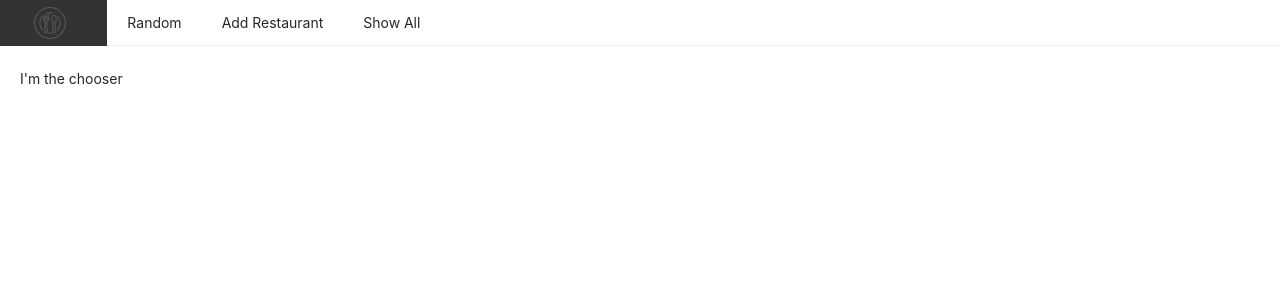
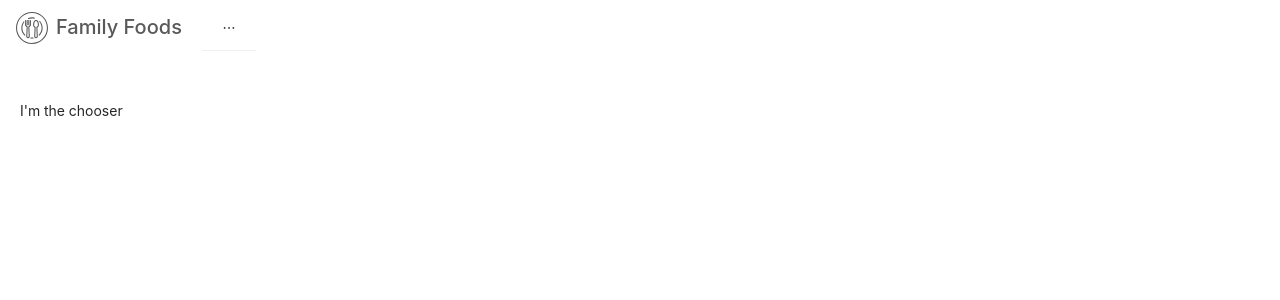
Before and after one commit to jaidharosenblatt/familyfoods, a React (Create React App) app: page /random in a window 1280 px wide. Shown: the top 300 px of the page. Built offline with nearby package versions, Linux system fonts and the light colour scheme.

Commit message:
added tags for restaraunts

```diff
--- a/src/App.css
+++ b/src/App.css
@@ -1,13 +1,26 @@
 @import "~antd/dist/antd.css";
 
 .navbar {
+  margin: 5px 0px;
+  height: 68px;
+  background-color: white;
+  z-index: 2;
   overflow: hidden;
-  background-color: #333;
   position: fixed; /* Set the navbar to fixed position */
   top: 0; /* Position the navbar at the top of the page */
-  width: 100%; /* Full width */
+  width: 100vw; /* Full width */
 }
 
 .navbar-container {
-  padding: 68px 20px;
+  padding: 100px 20px;
 }
+
+h1 {
+  margin-bottom: 0;
+  color: #595959;
+  font-size: 20px;
+}
+
+.ant-card-bordered {
+  margin: 20px 0px;
+}
--- a/src/App.js
+++ b/src/App.js
@@ -4,7 +4,7 @@ import { BrowserRouter, Route, Switch, Redirect } from "react-router-dom";
 import RandomChooser from "./pages/RandomChooser";
 import AddRestaurant from "./pages/AddRestaurant";
 import Restaurants from "./pages/Restaurants";
-import NavBar from "./components/NavBar";
+import NavBar from "./components/navbar/NavBar";
 
 const App = () => {
   return (
--- a/src/components/NavBar.js
+++ /dev/null
@@ -1,35 +0,0 @@
-import React from "react";
-import { Link } from "react-router-dom";
-import { Menu, Row, Col } from "antd";
-import { Logo } from "../static/Images";
-import "./navbar.css";
-
-const NavBar = () => {
-  return (
-    <div className="navbar">
-      <Row align="middle" gutter={8}>
-        <Col align="center" span={2}>
-          <Link to="/">
-            <img src={Logo} alt="logo" className="Logo" />
-          </Link>
-        </Col>
-
-        <Col span={22}>
-          <Menu mode="horizontal">
-            <Menu.Item key="random">
-              <Link to="/random">Random</Link>
-            </Menu.Item>
-            <Menu.Item key="add">
-              <Link to="/add">Add Restaurant</Link>
-            </Menu.Item>
-            <Menu.Item key="all">
-              <Link to="/all">Show All</Link>
-            </Menu.Item>
-          </Menu>
-        </Col>
-      </Row>
-    </div>
-  );
-};
-
-export default NavBar;
--- a/src/components/navbar.css
+++ /dev/null
@@ -1,3 +0,0 @@
-.Logo {
-  width: 32px;
-}
--- /dev/null
+++ b/src/components/navbar/NavBar.js
@@ -0,0 +1,34 @@
+import React from "react";
+import { Link } from "react-router-dom";
+import { Menu, Row, Col, Space } from "antd";
+import { Logo } from "../../static/Images";
+import "./navbar.css";
+
+const NavBar = () => {
+  return (
+    <div className="navbar">
+      <Row align="middle" gutter={8}>
+        <Link to="/">
+          <Space align="center">
+            <img src={Logo} alt="logo" className="Logo" />
+            <h1>Family Foods</h1>
+          </Space>
+        </Link>
+
+        <Menu mode="horizontal">
+          <Menu.Item key="random">
+            <Link to="/random">Random</Link>
+          </Menu.Item>
+          <Menu.Item key="add">
+            <Link to="/add">Add Restaurant</Link>
+          </Menu.Item>
+          <Menu.Item key="all">
+            <Link to="/all">Show All</Link>
+          </Menu.Item>
+        </Menu>
+      </Row>
+    </div>
+  );
+};
+
+export default NavBar;
--- /dev/null
+++ b/src/components/navbar/navbar.css
@@ -0,0 +1,8 @@
+.Logo {
+  width: 32px;
+  margin-left: 20px;
+}
+
+.navbar h1 {
+  margin-right: 20px;
+}
--- /dev/null
+++ b/src/components/restaurantcard/RestaurantCard.js
@@ -0,0 +1,13 @@
+import React from "react";
+import { Card } from "antd";
+import Tags from "../tags/Tags";
+
+const RestaurantCard = ({ restaurant }) => {
+  return (
+    <Card extra={<Tags tags={restaurant.tags} />} title={restaurant.name}>
+      hi
+    </Card>
+  );
+};
+
+export default RestaurantCard;
--- /dev/null
+++ b/src/components/tags/Tags.js
@@ -0,0 +1,47 @@
+import React from "react";
+import { Tag } from "antd";
+
+const COLORS = [
+  "green",
+  "cyan",
+  "blue",
+  "geekblue",
+  "purple",
+  "magenta",
+  "red",
+  "volcano",
+  "orange",
+  "gold",
+  "lime",
+];
+
+const COLORS_MAP = {
+  Breakfast: "green",
+  Dinner: "cyan",
+  Expensive: "magenta",
+  "Long Wait": "volcano",
+  "Short Wait": "purple",
+};
+
+const Tags = ({ tags = [] }) => {
+  console.log(tags);
+  return (
+    <>
+      {tags.map((tag) => {
+        var randomColor = COLORS[Math.floor(Math.random() * COLORS.length)];
+
+        var color = randomColor;
+        if (tag in COLORS_MAP) {
+          color = COLORS_MAP[tag];
+        }
+        return (
+          <Tag key={tag} color={color}>
+            {tag}
+          </Tag>
+        );
+      })}
+    </>
+  );
+};
+
+export default Tags;
--- a/src/pages/Restaurants.js
+++ b/src/pages/Restaurants.js
@@ -1,15 +1,26 @@
 import React from "react";
 import API from "../api/API";
+import { Col } from "antd";
+import RestaurantCard from "../components/restaurantcard/RestaurantCard";
 
 const Restaurants = () => {
+  const [restaurants, setRestaurants] = React.useState([]);
   React.useEffect(() => {
     async function getRestaurants() {
       const res = await API.getRestaurants();
-      console.log(res);
+      const data = res.records.map((element) => element.fields);
+      console.log(data);
+      setRestaurants(data);
     }
     getRestaurants();
   }, []);
-  return <div>Restaurants</div>;
+  return (
+    <Col>
+      {restaurants.map((restaurant) => {
+        return <RestaurantCard key={restaurant.name} restaurant={restaurant} />;
+      })}
+    </Col>
+  );
 };
 
 export default Restaurants;
```
